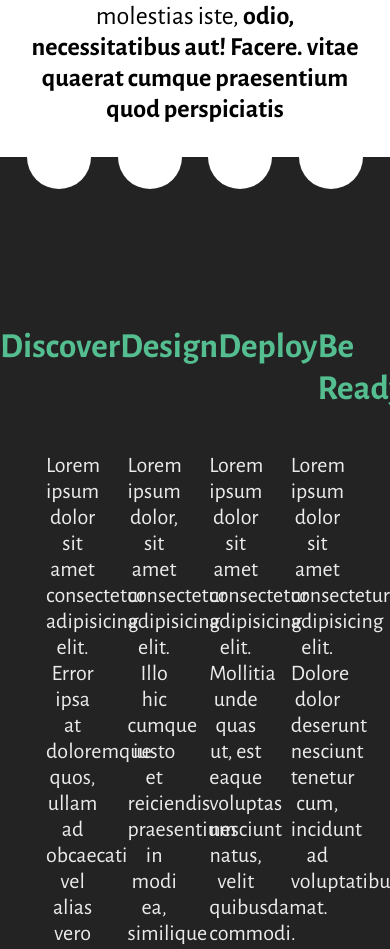
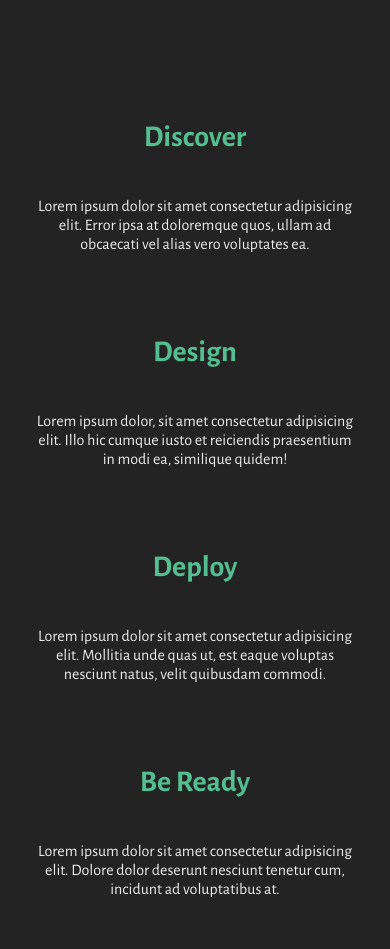
Before and after one commit to crash963/Aneta-Webbie-Teamwork, a website: page src/index.html in a window 390 px wide. Shown: the part 1184-2133 px from the top of the page. Drawn offline with nearby package versions, Linux system fonts and the light colour scheme; files that its build step writes are made by us from their sources.

Commit message:
made section-2 responsive

```diff
--- a/src/index.html
+++ b/src/index.html
@@ -65,14 +65,9 @@
         <div class="circle"></div>
       </div>
       <div class="section-2-text-box">
-        <div class="section-2-headers-box">
-          <h3>Discover</h3>
-          <h3>Design</h3>
-          <h3>Deploy</h3>
-          <h3>Be Ready</h3>
-        </div>
         <div class="section-2-paragraphs-box">
           <div class="section-2-paragraphs">
+            <h3>Discover</h3>
             <p>
               Lorem ipsum dolor sit amet consectetur adipisicing elit. Error
               ipsa at doloremque quos, ullam ad obcaecati vel alias vero
@@ -80,6 +75,7 @@
             </p>
           </div>
           <div class="section-2-paragraphs">
+            <h3>Design</h3>
             <p>
               Lorem ipsum dolor, sit amet consectetur adipisicing elit. Illo hic
               cumque iusto et reiciendis praesentium in modi ea, similique
@@ -87,6 +83,7 @@
             </p>
           </div>
           <div class="section-2-paragraphs">
+            <h3>Deploy</h3>
             <p>
               Lorem ipsum dolor sit amet consectetur adipisicing elit. Mollitia
               unde quas ut, est eaque voluptas nesciunt natus, velit quibusdam
@@ -94,6 +91,7 @@
             </p>
           </div>
           <div class="section-2-paragraphs">
+            <h3>Be Ready</h3>
             <p>
               Lorem ipsum dolor sit amet consectetur adipisicing elit. Dolore
               dolor deserunt nesciunt tenetur cum, incidunt ad voluptatibus at.
--- a/src/scss/style.scss
+++ b/src/scss/style.scss
@@ -31,7 +31,8 @@ html {
   @media (max-width: 650px) {
     flex-direction: column;
     font-size: 50px;
-    text-align: center;}
+    text-align: center;
+  }
 }
 
 .navigation-box {
@@ -106,6 +107,7 @@ html {
   margin-right: auto;
   @media (max-width: 650px) {
     width: 90%;
+    font-size: 1rem;
   }
 }
 
@@ -156,13 +158,6 @@ html {
   justify-content: space-evenly;
 }
 
-.section-2-headers-box {
-  font-size: 30px;
-  font-weight: 800;
-  color: #54be90;
-  margin-bottom: 5vh;
-}
-
 p {
   text-align: center;
 }
@@ -172,12 +167,32 @@ p {
   width: 91%;
   margin-right: auto;
   margin-left: auto;
+  margin-top: 2rem;
   padding-bottom: 8vh;
+  @media (max-width: 970px) {
+    display: flex;
+    flex-wrap: wrap;
+  }
+  h3 {
+    font-size: 30px;
+    font-weight: 800;
+    color: #54be90;
+    margin-bottom: 5vh;
+    text-align: center;
+  }
 }
 
 .section-2-paragraphs {
   width: 15%;
   color: #ebebeb;
+  @media (max-width: 970px) {
+    width: 45%;
+    margin-bottom: 5rem;
+  }
+  @media (max-width: 500px) {
+    width: 90%;
+    font-size: 1rem;
+  }
 }
 
 .section-3 {
@@ -187,7 +202,8 @@ p {
   @media (max-width: 650px) {
     flex-direction: column;
     font-size: 50px;
-    text-align: center;}
+    text-align: center;
+  }
 }
 
 .section-3-heading {
@@ -203,7 +219,8 @@ p {
   @media (max-width: 650px) {
     flex-direction: column;
     font-size: 50px;
-    text-align: center;}
+    text-align: center;
+  }
 }
 
 .skill-box {
@@ -222,7 +239,8 @@ p {
   @media (max-width: 650px) {
     flex-direction: column;
     font-size: 25px;
-    text-align: center;}
+    text-align: center;
+  }
 }
 
 .skill-level {
@@ -230,7 +248,8 @@ p {
   @media (max-width: 650px) {
     flex-direction: column;
     font-size: 50px;
-    text-align: center;}
+    text-align: center;
+  }
 }
 
 .skill-level-empty {
```
